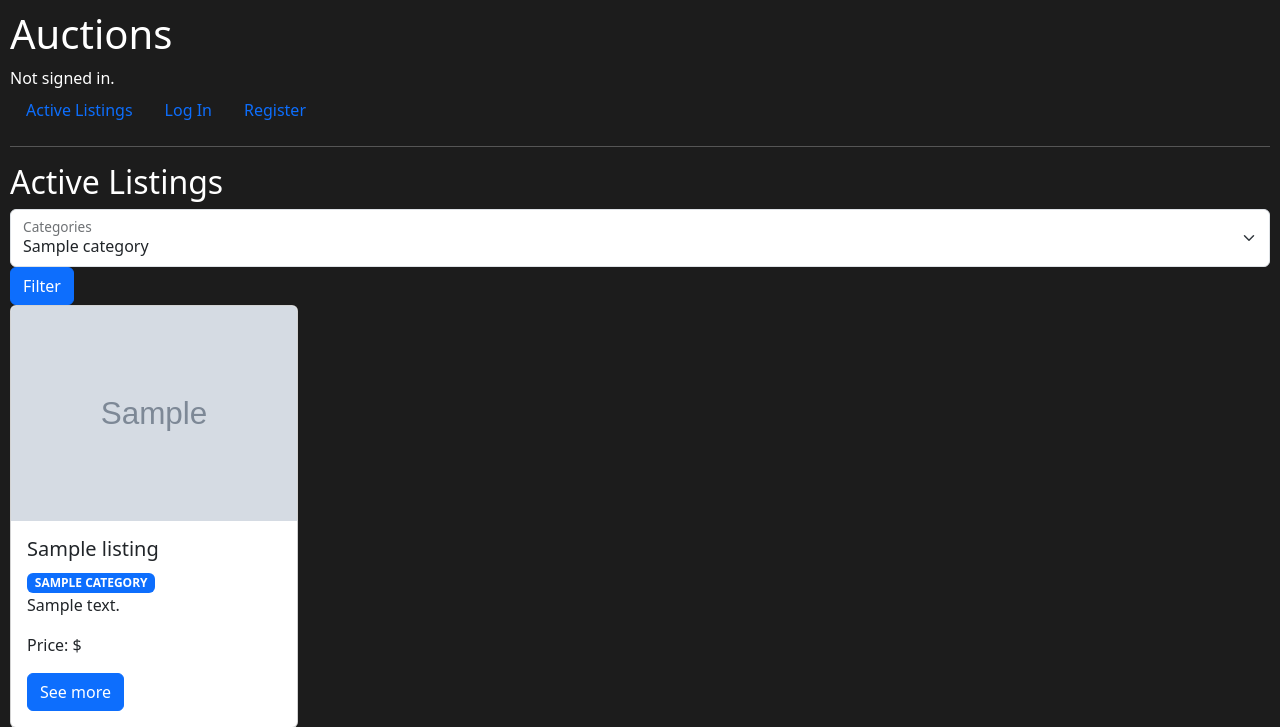
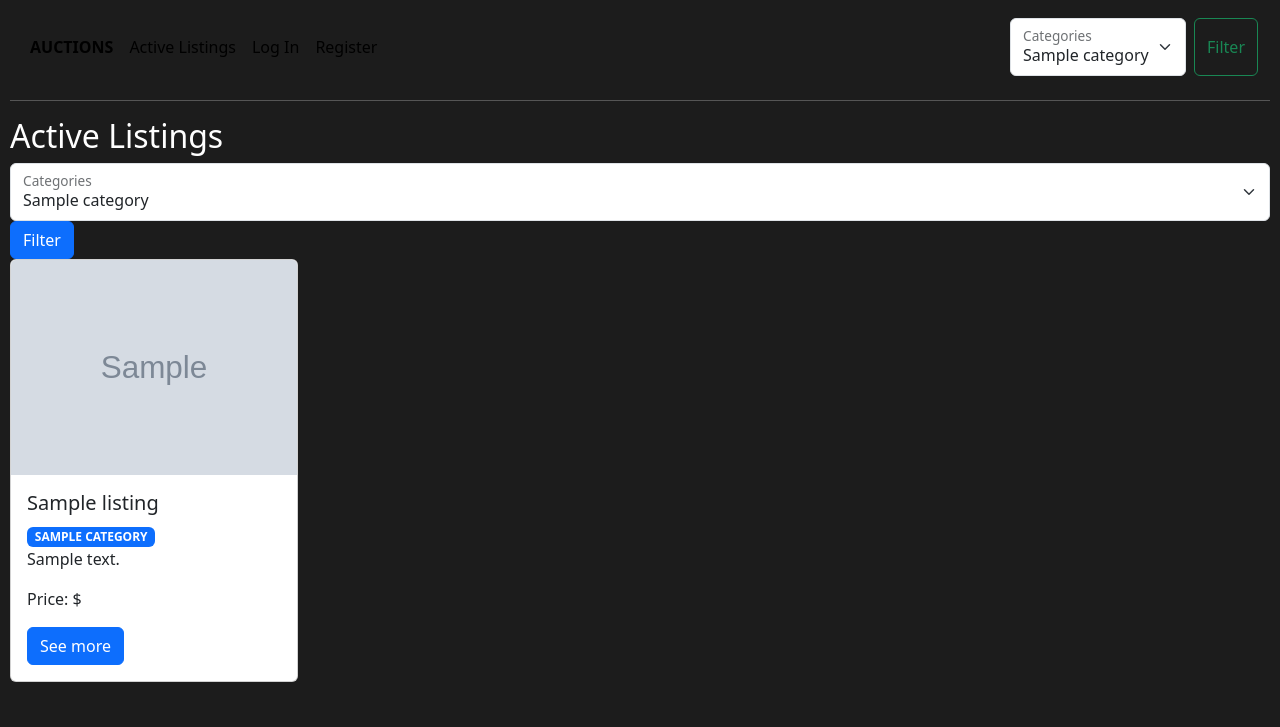
Before and after one commit to GabrielMensi/cs50web-commerce, a Django app: page / in a window 1280 px wide. Shown: the top 727 px of the page. Run offline with Django 3.2, Linux system fonts and the light colour scheme; tables that the repository leaves empty hold one stand-in row (values such as "Sample post"); grey boxes marked "Sample" are stand-in pictures.

Commit message:
feat: Update navigation bar with category filter and search functionality

```diff
--- a/auctions/templates/auctions/layout.html
+++ b/auctions/templates/auctions/layout.html
@@ -7,38 +7,56 @@
         <link href="https://cdn.jsdelivr.net/npm/bootstrap@5.3.3/dist/css/bootstrap.min.css" rel="stylesheet" integrity="sha384-QWTKZyjpPEjISv5WaRU9OFeRpok6YctnYmDr5pNlyT2bRjXh0JMhjY6hW+ALEwIH" crossorigin="anonymous">
         <link href="{% static 'auctions/styles.css' %}" rel="stylesheet">
     </head>
-    <body>
-        <h1>Auctions</h1>
-        <div>
-            {% if user.is_authenticated %}
-                Signed in as <strong>{{ user.username }}</strong>.
-            {% else %}
-                Not signed in.
-            {% endif %}
-        </div>
-        <ul class="nav">
+    <body class="">
+        <nav class="navbar navbar-expand-lg">
+            <div class="container-fluid">
+                <div class="collapse navbar-collapse" id="navbarSupportedContent">
+                    <ul class="navbar-nav me-auto mb-2 mb-lg-0">
                         <li class="nav-item">
-                <a class="nav-link" href="{% url 'index' %}">Active Listings</a>
+                            <a class="nav-link active --brand" href="{% url 'index' %}"><strong>AUCTIONS</strong></a>
+                        </li>
+                        <li class="nav-item">
+                            <a class="nav-link active" href="{% url 'index' %}">Active Listings</a>
                         </li>
                         {% if user.is_authenticated %}
                             <li class="nav-item">
-                    <a class="nav-link" href="{% url 'create_listing' %}">Create Listing</a>
+                                <a class="nav-link active" href="{% url 'create_listing' %}">Create Listing</a>
                             </li>
                             <li class="nav-item">
-                    <a class="nav-link" href="{% url 'watchlist' %}">Watchlist</a>
+                                <a class="nav-link active" href="{% url 'watchlist' %}">Watchlist</a>
                             </li>
                             <li class="nav-item">
-                    <a class="nav-link" href="{% url 'logout' %}">Log Out</a>
+                                <p class="nav-link --username">Signed in as: <strong>{{ user.username|capfirst }}</strong></p>
+                            </li>
+                            <li class="nav-item">
+                                <a class="nav-link active --logout" href="{% url 'logout' %}">Log Out</a>
                             </li>
                         {% else %}
                             <li class="nav-item">
-                    <a class="nav-link" href="{% url 'login' %}">Log In</a>
+                                <a class="nav-link active" href="{% url 'login' %}">Log In</a>
                             </li>
                             <li class="nav-item">
-                    <a class="nav-link" href="{% url 'register' %}">Register</a>
+                                <a class="nav-link active" href="{% url 'register' %}">Register</a>
                             </li>
                         {% endif %}
                     </ul>
+                    <form action="{% url 'displayCategory' %}" method="POST" class="d-flex" role="search">
+                        {% csrf_token %}
+                        <div class="form-group" style="min-width: 135px;">
+                            <div class="form-floating me-2">
+                                <select class="form-select" id="floatingSelect" name="category">
+                                {% for category in categories %}
+                                    <option value="{{ category }}">{{ category }}</option>
+                                {% endfor %}
+                                </select>
+                                <label for="floatingSelect">Categories</label>
+                            </div>
+                        </div>
+                        <button type="submit" class="btn btn-outline-success">Filter</button>
+                    </form>
+                </div>
+            </div>
+        </nav>
         <hr>
         {% block body %}
         {% endblock %}
```
Lines whose indentation alone changed are shown as unchanged.
